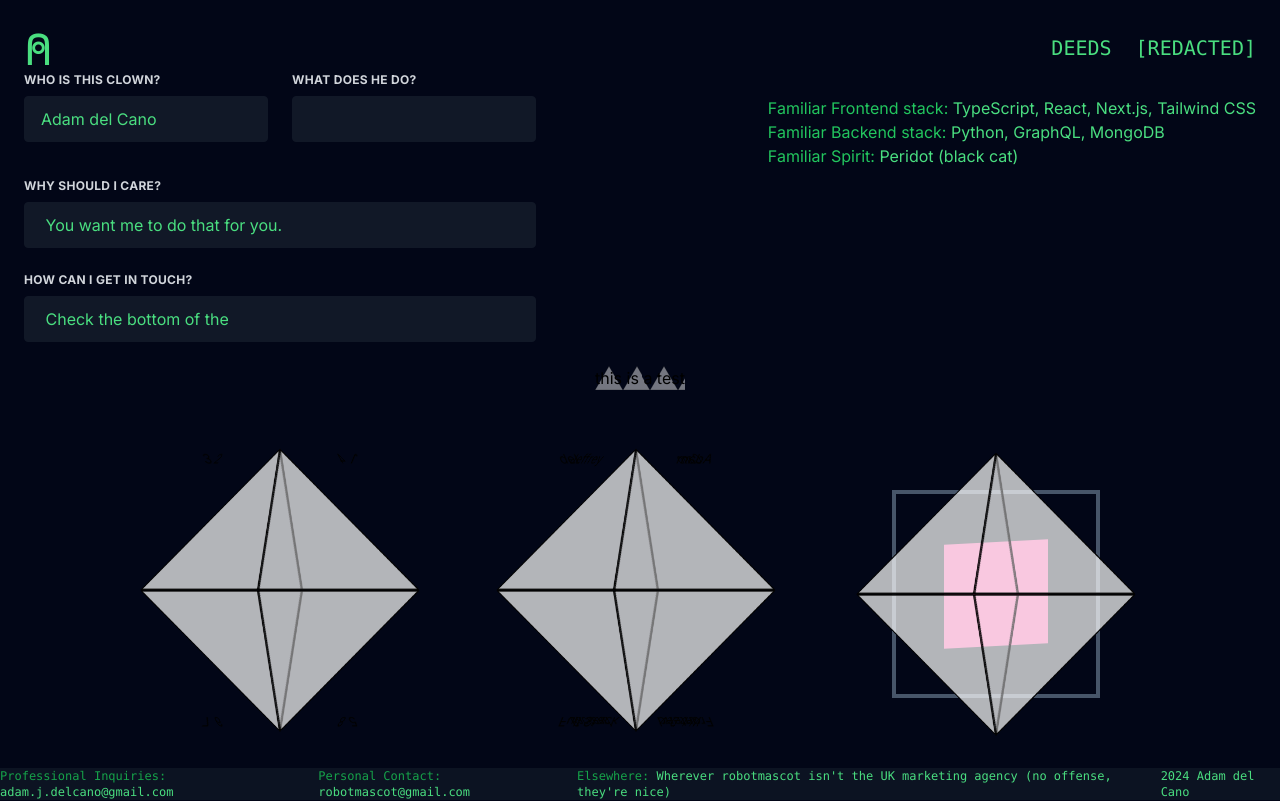
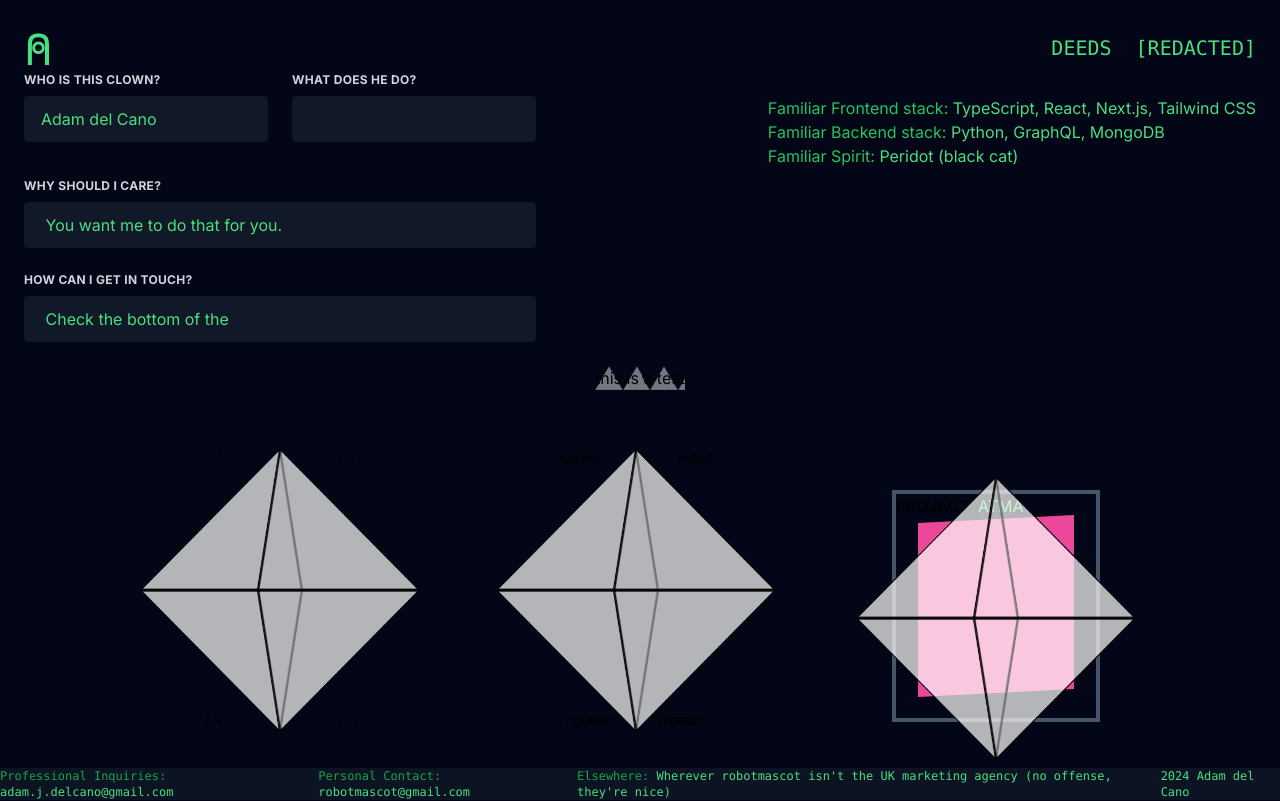
Before and after one commit to adamdelcano/adamdelcano.github.io, a Next.js app: page / in a window 1280 px wide. Shown: the top 801 px of the page. Built offline with nearby package versions, Linux system fonts and the light colour scheme.

Commit message:
testing bg v5

```diff
--- a/src/app/page.tsx
+++ b/src/app/page.tsx
@@ -174,7 +174,10 @@ export default function Home() {
         <div className="side">Full Stack</div>
         <div className="side">Web Dev</div>
       </div>
-      <div className="border-4 border-slate-600 before:block before:absolute before:-inset-1 before:-skew-y-3 before:bg-pink-500 before:scale-50 relative inline-block">
+      <div className="border-4 border-slate-600 before:block before:absolute before:-inset-1 before:-skew-y-3 before:bg-pink-500 before:scale-75 relative inline-block">
+      <p>
+        PROJECT: <span className="text-green-400">ATMA</span>
+      </p>
       <div className="solid">
         <div className="side"></div>
         <div className="side"></div>
```
